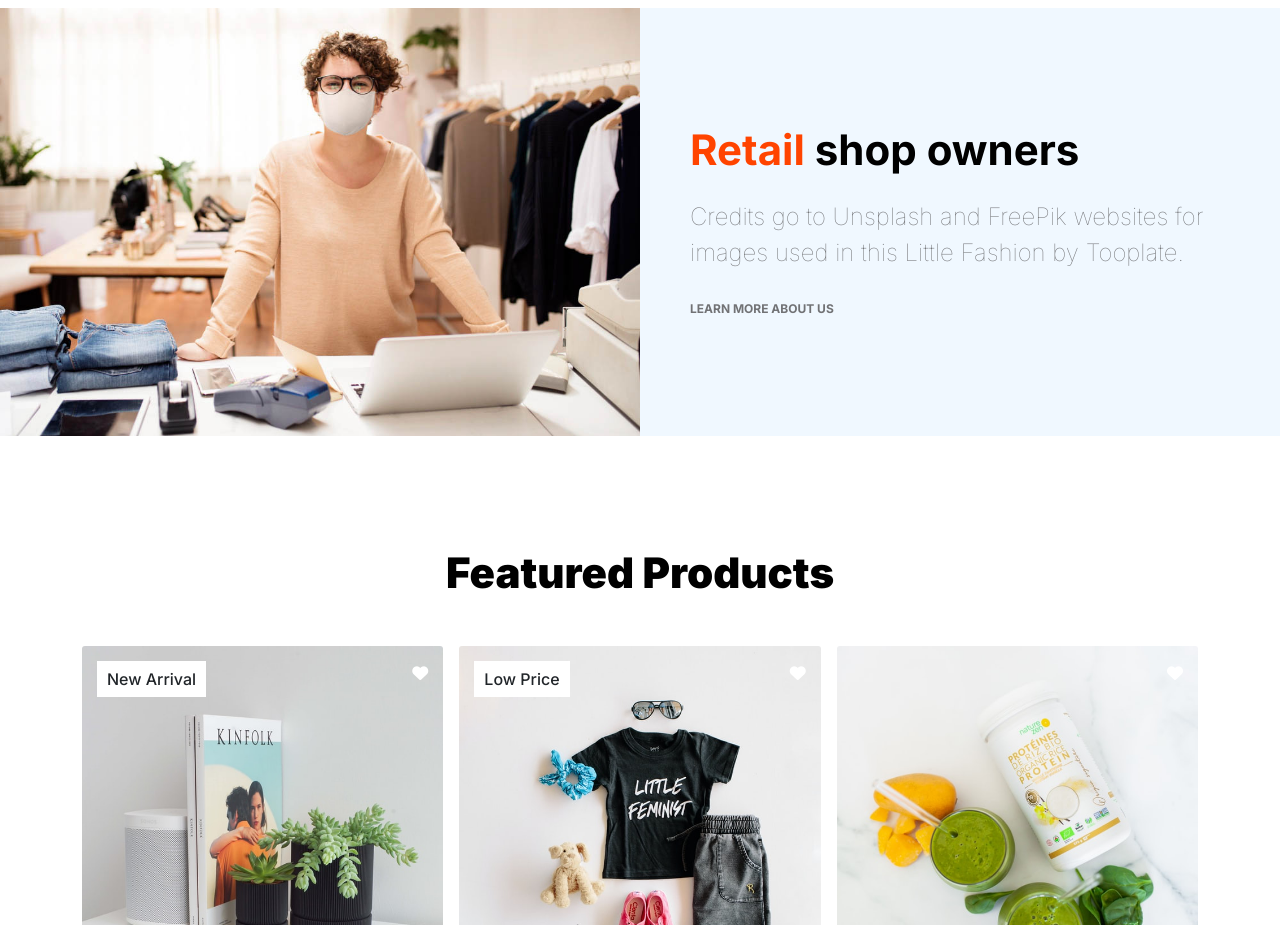
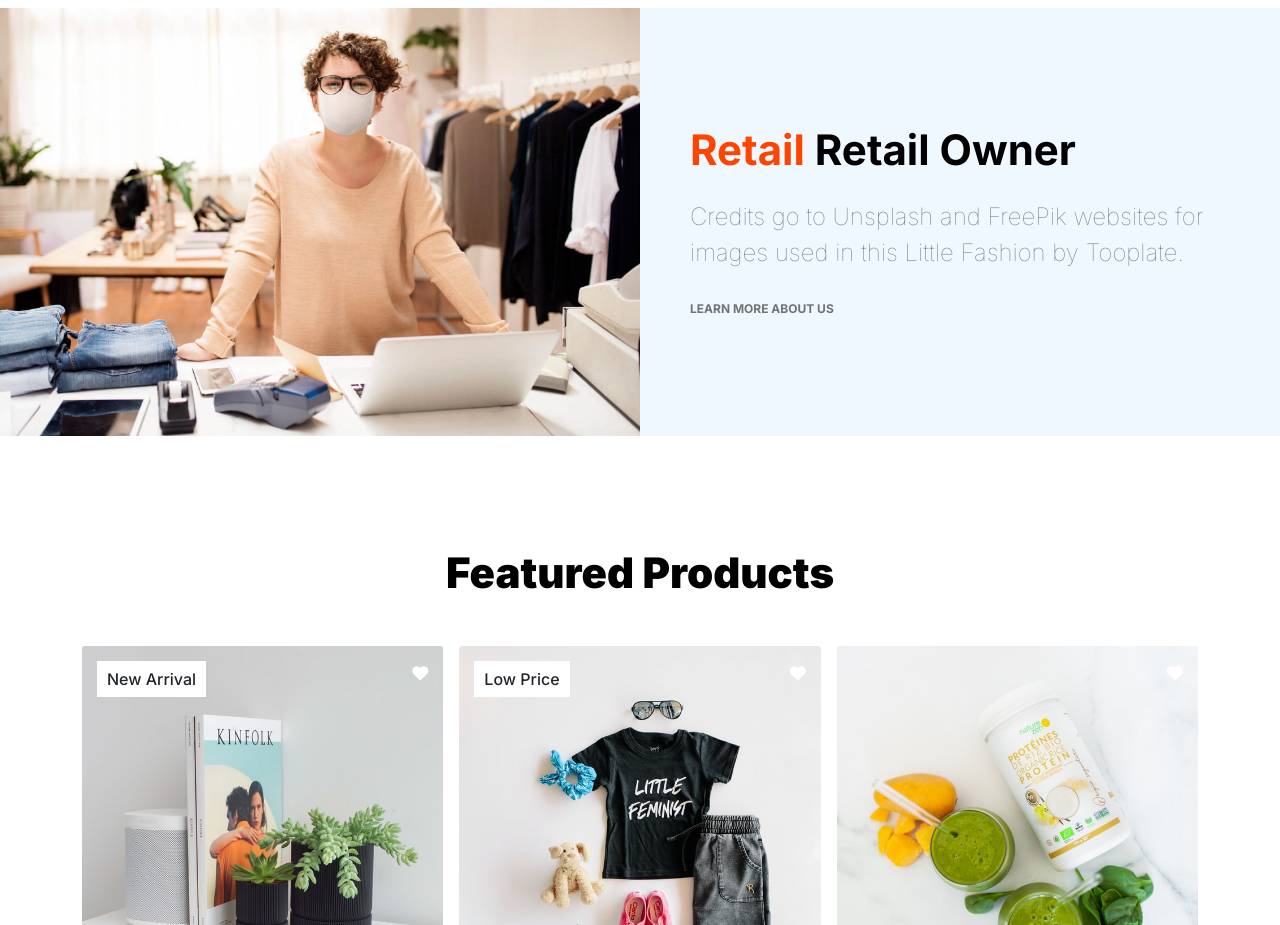
Before and after one commit to apc121/tooplate, a plain HTML site: page index.html in a window 1280 px wide. Shown: the part 1520-2445 px from the top of the page. Drawn offline with nearby package versions, Linux system fonts and the light colour scheme.

Commit message:
Update index.html

```diff
--- a/index.html
+++ b/index.html
@@ -246,7 +246,7 @@
             <div class="col-lg-6 retail__right ">
                 <h2 class="retail__title mb-4 ">
                     <span> Retail</span>
-                    shop owners
+                    Retail Owner
                 </h2>
                 <p class="mb-4">Credits go to Unsplash and FreePik websites for images used in this Little Fashion by
                     Tooplate.</p>
```
